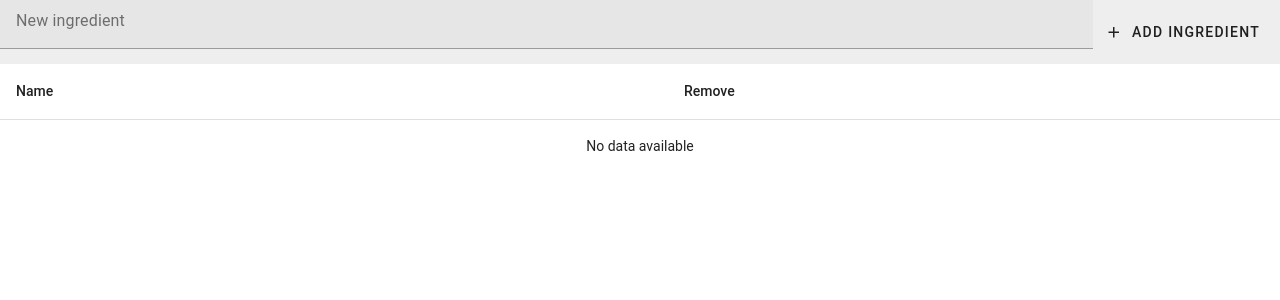
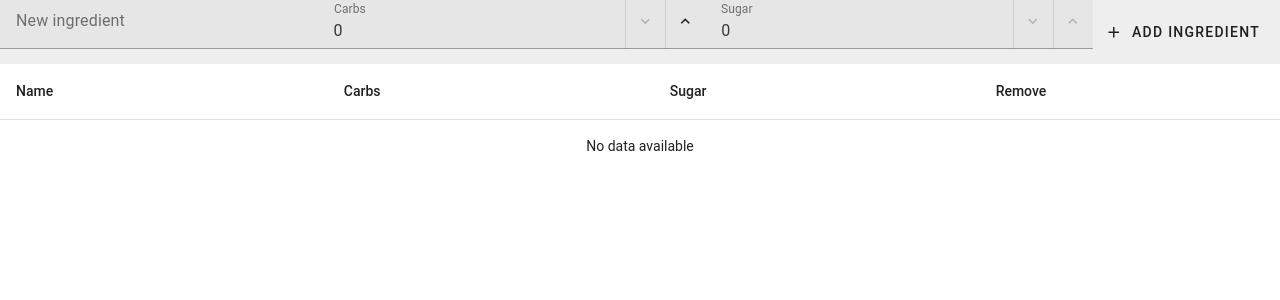
Before and after one commit to BenignBeppe/food-bits, a Vue app: page / in a window 1280 px wide. Shown: the top 300 px of the page. Built offline with nearby package versions, Linux system fonts and the light colour scheme; a small style sheet from the web is missing.

Commit message:
Add carbs and sugar

```diff
--- a/src/components/IngredientsTable.vue
+++ b/src/components/IngredientsTable.vue
@@ -7,6 +7,19 @@
             label="New ingredient"
             @keypress.enter="addIngredient"
         ></v-text-field>
+        <v-number-input
+            v-model="newIngredientCarbs"
+            label="Carbs"
+            @keypress.enter="addIngredient"
+            :min="0"
+        ></v-number-input>
+        <v-number-input
+            v-model="newIngredientSugar"
+            label="Sugar"
+            @keypress.enter="addIngredient"
+            :min="0"
+            :max="newIngredientCarbs"
+        ></v-number-input>
         <v-btn prepend-icon="mdi-plus" @click="addIngredient">
             Add ingredient
         </v-btn>
@@ -31,12 +44,22 @@
 import { ref, type Ref } from "vue";
 
 let newIngredientName = ref("");
-let ingredients: Ref<{name: string}[]> = ref([]);
+let newIngredientCarbs = ref(0);
+let newIngredientSugar = ref(0);
+let ingredients: Ref<{name: string, carbs: number, sugar: number}[]> = ref([]);
 
 let headers = [
     {
         key: "name",
         title: "Name"
+    },
+    {
+        key: "carbs",
+        title: "Carbs"
+    },
+    {
+        key: "sugar",
+        title: "Sugar"
     },
     {
         key: "remove",
@@ -58,7 +81,16 @@ function addIngredient() {
         return;
     }
 
-    ingredients.value.push({name: newIngredientName.value});
+    if(newIngredientSugar.value > newIngredientCarbs.value) {
+        // There can't be more sugar than total carbs.
+        return;
+    }
+
+    ingredients.value.push({
+        name: newIngredientName.value,
+        carbs: newIngredientCarbs.value,
+        sugar: newIngredientSugar.value
+    });
 }
 
 function isEquivalent(string1: string, string2: string): boolean {
```
